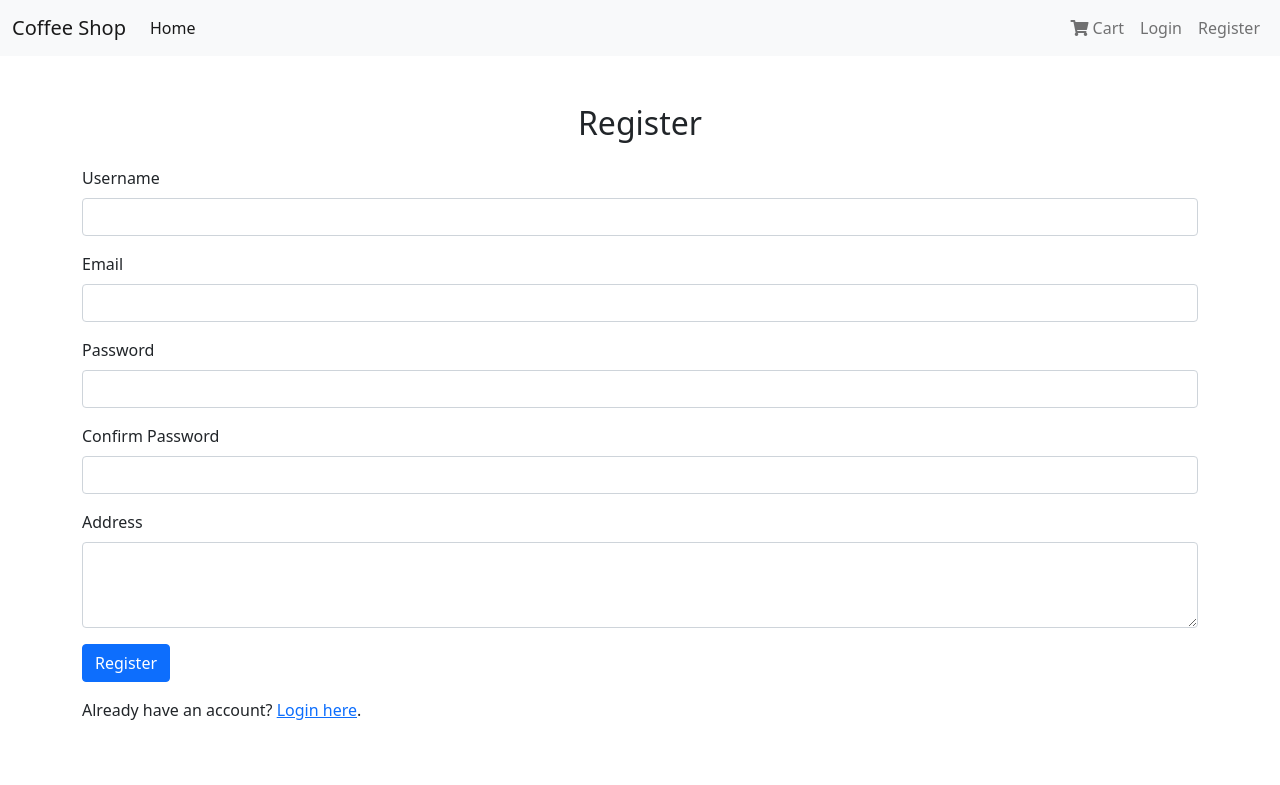
After one commit to BhumikaR2586/CoffeeShop_Web, a Django app: page /register/ in a window 1280 px wide. The commit adds this page. Shown: the top 785 px of the page. Run offline with Django 5.2, Linux system fonts and the light colour scheme.

Commit message:
Login, rester and profile added

```diff
--- a/app1/templates/base.html
+++ b/app1/templates/base.html
@@ -7,45 +7,48 @@
 
     <!-- Bootstrap CSS -->
     <link href="https://cdn.jsdelivr.net/npm/bootstrap@5.0.2/dist/css/bootstrap.min.css" rel="stylesheet" integrity="sha384-EVSTQN3/azprG1Anm3QDgpJLIm9Nao0Yz1ztcQTwFspd3yD65VohhpuuCOmLASjC" crossorigin="anonymous">
-
+    <link href="https://cdnjs.cloudflare.com/ajax/libs/font-awesome/5.15.4/css/all.min.css" rel="stylesheet">
     <title>Coffe shop</title>
   </head>
   <body>
     <nav class="navbar navbar-expand-lg navbar-light bg-light">
       <div class="container-fluid">
-          <a class="navbar-brand" href="#">Coffee Shop</a>
+          <a class="navbar-brand" href="{% url 'home' %}">Coffee Shop</a>
           <button class="navbar-toggler" type="button" data-bs-toggle="collapse" data-bs-target="#navbarSupportedContent" aria-controls="navbarSupportedContent" aria-expanded="false" aria-label="Toggle navigation">
               <span class="navbar-toggler-icon"></span>
           </button>
           <div class="collapse navbar-collapse" id="navbarSupportedContent">
               <ul class="navbar-nav me-auto mb-2 mb-lg-0">
                   <li class="nav-item">
-                <a class="nav-link active" aria-current="page" href="#">Home</a>
+                      <a class="nav-link active" aria-current="page" href="{% url 'home' %}">Home</a>
+                  </li>
+              </ul>
+              <ul class="navbar-nav ms-auto">
+                <li class="nav-item">
+                  <a class="nav-link" href="{% url 'view_cart' %}">
+                      <i class="fa fa-shopping-cart"></i> Cart
+                  </a>
+                </li>
+                  {% if user.is_authenticated %}
+                  <li class="nav-item dropdown">
+                      <a class="nav-link dropdown-toggle" href="#" id="navbarDropdown" role="button" data-bs-toggle="dropdown" aria-expanded="false">
+                          Hi , {{ user.username }}
+                      </a>
+                      <ul class="dropdown-menu" aria-labelledby="navbarDropdown">
+                          <li><a class="dropdown-item" href="{% url 'profile' %}">Profile</a></li>
+                          <li><hr class="dropdown-divider"></li>
+                          <li><a class="dropdown-item" href="{% url 'logout' %}">Logout</a></li>
+                      </ul>
+                  </li>
+                  {% else %}
+                  <li class="nav-item">
+                      <a class="nav-link" href="{% url 'login' %}">Login</a>
                   </li>
                   <li class="nav-item">
-                <a class="nav-link" href="#">Link</a>
+                      <a class="nav-link" href="{% url 'register' %}">Register</a>
                   </li>
-              <li class="nav-item dropdown">
-                <a class="nav-link dropdown-toggle" href="#" id="navbarDropdown" role="button" data-bs-toggle="dropdown" aria-expanded="false">
-                  Dropdown
-                </a>
-                <ul class="dropdown-menu" aria-labelledby="navbarDropdown">
-                  <li><a class="dropdown-item" href="#">Action</a></li>
-                  <li><a class="dropdown-item" href="#">Another action</a></li>
-                  <li><hr class="dropdown-divider"></li>
-                  <li><a class="dropdown-item" href="#">Something else here</a></li>
+                  {% endif %}
               </ul>
-              </li>
-              <li class="nav-item">
-                <a class="nav-link disabled" href="#" tabindex="-1" aria-disabled="true">Disabled</a>
-              </li>
-            </ul>
-            <form class="d-flex">
-              <input class="form-control me-2" type="search" placeholder="Search" aria-label="Search">
-              <button class="btn btn-outline-success" type="submit">Search</button>
-            </form>
-            <!-- Added View Cart Button -->
-            <a href="/app1/cart/" class="btn btn-primary">View Cart</a>
           </div>
       </div>
     </nav>
--- a/app1/templates/cart.html
+++ b/app1/templates/cart.html
@@ -23,7 +23,7 @@
                             <span>{{ item.coffee.name }}</span>
                         </div>
                     </td>
-                    <td>${{ item.coffee.price }}</td>
+                    <td>₹{{ item.coffee.price }}</td>
                     <td>
                         <div class="d-flex align-items-center">
                             <a href="{% url 'decrement_quantity' item.id %}" class="btn btn-sm btn-outline-secondary me-1">-</a>
@@ -31,14 +31,14 @@
                             <a href="{% url 'increment_quantity' item.id %}" class="btn btn-sm btn-outline-secondary">+</a>
                         </div>
                     </td>
-                    <td>${{ item.subtotal|floatformat:2 }}</td>
+                    <td>₹{{ item.subtotal|floatformat:2 }}</td>
                 </tr>
                 {% endfor %}
             </tbody>
         </table>
     </div>
     <div class="d-flex justify-content-between align-items-center mt-4">
-        <h3>Total: ${{ total }}</h3>
+        <h3>Total: ₹{{ total }}</h3>
         <a href="#" class="btn btn-success btn-lg">Checkout</a>
     </div>
     {% else %}
--- a/app1/templates/home.html
+++ b/app1/templates/home.html
@@ -20,7 +20,7 @@
                 <img src="{{ app1.image }}" class="card-img-top" alt="{{ app1.name }}" style="height: 250px; object-fit: cover;">
                 <div class="card-body text-center">
                     <h5 class="card-title fw-bold">{{ app1.name }}</h5>
-                    <p class="card-text text-secondary">${{ app1.price }}</p>
+                    <p class="card-text text-secondary">₹{{ app1.price }}</p>
                     <a href="{% url 'add_to_cart' app1.id %}" class="btn btn-dark {% if app1.quantity <= 0 %}disabled{% endif %}">
                         Add to Cart
                     </a>
--- /dev/null
+++ b/app1/templates/register.html
@@ -0,0 +1,32 @@
+{% extends "base.html" %}
+
+{% block content %}
+<div class="container py-5">
+    <h2 class="text-center mb-4">Register</h2>
+    <form method="POST">
+        {% csrf_token %}
+        <div class="mb-3">
+            <label for="username" class="form-label">Username</label>
+            <input type="text" class="form-control" id="username" name="username" required>
+        </div>
+        <div class="mb-3">
+            <label for="email" class="form-label">Email</label>
+            <input type="email" class="form-control" id="email" name="email" required>
+        </div>
+        <div class="mb-3">
+            <label for="password" class="form-label">Password</label>
+            <input type="password" class="form-control" id="password" name="password" required>
+        </div>
+        <div class="mb-3">
+            <label for="confirm_password" class="form-label">Confirm Password</label>
+            <input type="password" class="form-control" id="confirm_password" name="confirm_password" required>
+        </div>
+        <div class="mb-3">
+            <label for="address" class="form-label">Address</label>
+            <textarea class="form-control" id="address" name="address" rows="3" required></textarea>
+        </div>
+        <button type="submit" class="btn btn-primary">Register</button>
+    </form>
+    <p class="mt-3">Already have an account? <a href="{% url 'login' %}">Login here</a>.</p>
+</div>
+{% endblock %}
--- a/app1/urls.py
+++ b/app1/urls.py
@@ -7,4 +7,8 @@ urlpatterns =[
     path('cart/', views.view_cart, name='view_cart'),
     path('cart/increment/<int:cart_id>/', views.increment_quantity, name='increment_quantity'),
     path('cart/decrement/<int:cart_id>/', views.decrement_quantity, name='decrement_quantity'),
+    path('login/', views.user_login, name='login'),
+    path('register/', views.user_register, name='register'),
+    path('logout/', views.user_logout, name='logout'),
+    path('profile/', views.user_profile, name='profile'),
 ]
--- a/app1/views.py
+++ b/app1/views.py
@@ -1,20 +1,27 @@
 from django.shortcuts import render, redirect, get_object_or_404
 from django.http import HttpResponse
 from .models import Coffee, Cart
+from django.contrib.auth import authenticate, login, logout
+from django.contrib.auth.models import User
+from django.contrib import messages
+from .models import UserProfile
 
 def home(request):
     app1 = Coffee.objects.all()
     return render(request, 'home.html', {'coffee': app1})
 
 def add_to_cart(request, coffee_id):
+    if not request.user.is_authenticated:
+        return redirect('login')
+
     coffee = get_object_or_404(Coffee, id=coffee_id)
 
     # Check if the coffee is in stock
     if coffee.quantity <= 0:
         return HttpResponse("Sorry, this coffee is out of stock.")
 
-    # Get or create the cart item
-    cart_item, created = Cart.objects.get_or_create(coffee=coffee)
+    # Get or create the cart item for the logged-in user
+    cart_item, created = Cart.objects.get_or_create(user=request.user, coffee=coffee)
 
     # Check if adding the item exceeds the available stock
     if cart_item.quantity + 1 > coffee.quantity:
@@ -34,12 +41,15 @@ def add_to_cart(request, coffee_id):
     return redirect('home')
 
 def view_cart(request):
-    cart_items = Cart.objects.all()
+    if not request.user.is_authenticated:
+        return redirect('login')  # Redirect to login if the user is not authenticated
+
+    cart_items = Cart.objects.filter(user=request.user)  # Filter cart items by user
     total = sum(item.coffee.price * item.quantity for item in cart_items)
     return render(request, 'cart.html', {'cart_items': cart_items, 'total': total})
 
 def increment_quantity(request, cart_id):
-    cart_item = get_object_or_404(Cart, id=cart_id)
+    cart_item = get_object_or_404(Cart, id=cart_id, user=request.user)  # Ensure the cart item belongs to the user
     coffee = cart_item.coffee
 
     # Check if adding exceeds available stock
@@ -57,7 +67,7 @@ def increment_quantity(request, cart_id):
     return redirect('view_cart')
 
 def decrement_quantity(request, cart_id):
-    cart_item = get_object_or_404(Cart, id=cart_id)
+    cart_item = get_object_or_404(Cart, id=cart_id, user=request.user)  # Ensure the cart item belongs to the user
     coffee = cart_item.coffee
 
     # Decrease quantity or remove item if quantity is 1
@@ -74,11 +84,51 @@ def decrement_quantity(request, cart_id):
 
     return redirect('view_cart')
 
-def view_cart(request):
-    cart_items = Cart.objects.all()
-    total = 0
-    for item in cart_items:
-        item.subtotal = item.coffee.price * item.quantity  # Calculate subtotal for each item
-        total += item.subtotal  # Add to total
+def user_login(request):
+    if request.method == "POST":
+        username = request.POST['username']
+        password = request.POST['password']
+        user = authenticate(request, username=username, password=password)
+        if user is not None:
+            login(request, user)
+            return redirect('home')
+        else:
+            messages.error(request, "Invalid username or password.")
+    return render(request, 'login.html')
 
-    return render(request, 'cart.html', {'cart_items': cart_items, 'total': total})
+def user_register(request):
+    if request.method == "POST":
+        username = request.POST['username']
+        email = request.POST['email']
+        password = request.POST['password']
+        confirm_password = request.POST['confirm_password']
+        address = request.POST['address']
+
+        if password == confirm_password:
+            if User.objects.filter(username=username).exists():
+                messages.error(request, "Username already exists.")
+            elif User.objects.filter(email=email).exists():
+                messages.error(request, "Email already registered.")
+            else:
+                user = User.objects.create_user(username=username, email=email, password=password)
+                user.save()
+                # Save the address to the UserProfile
+                user_profile = UserProfile.objects.get(user=user)
+                user_profile.address = address
+                user_profile.save()
+                messages.success(request, "Registration successful. Please log in.")
+                return redirect('login')
+        else:
+            messages.error(request, "Passwords do not match.")
+    return render(request, 'register.html')
+
+def user_logout(request):
+    logout(request)
+    return redirect('login')
+
+def user_profile(request):
+    if not request.user.is_authenticated:
+        return redirect('login')
+
+    user_profile = UserProfile.objects.get(user=request.user)
+    return render(request, 'profile.html', {'user_profile': user_profile})
--- a/projectmini/urls.py
+++ b/projectmini/urls.py
@@ -20,5 +20,5 @@ from django.urls import path, include
 
 urlpatterns = [
     path('admin/', admin.site.urls),
-    path('app1/', include('app1.urls')),
+    path('', include('app1.urls')),
 ]
```
Also changed, not shown: app1/models.py (+16 -0 lines), app1/templates/login.html (added, +20 -0 lines), app1/templates/profile.html (added, +28 -0 lines), app1/migrations/0004_userprofile.py (added), app1/migrations/0005_cart_user.py (added), db.sqlite3. Lines whose indentation alone changed are shown as unchanged.
